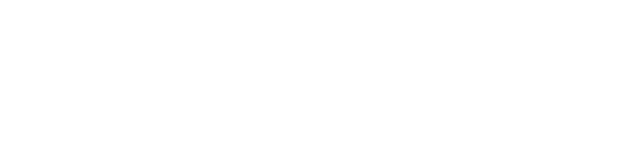
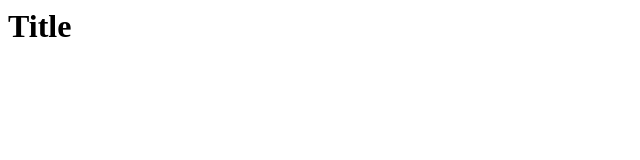
Before and after one commit to LTiger14/test-repo-for-bot, a plain HTML site: page index.html in a window 1280 px wide. Shown: the whole page, without its empty margins (0-640 px from the left). Drawn offline with Linux system fonts and the light colour scheme.

Commit message:
test-4: test

```diff
--- a/index.html
+++ b/index.html
@@ -1,2 +1,4 @@
 <head></head>
-<body></body>
+<body>
+  <h1>Title</h1>
+</body>
```
